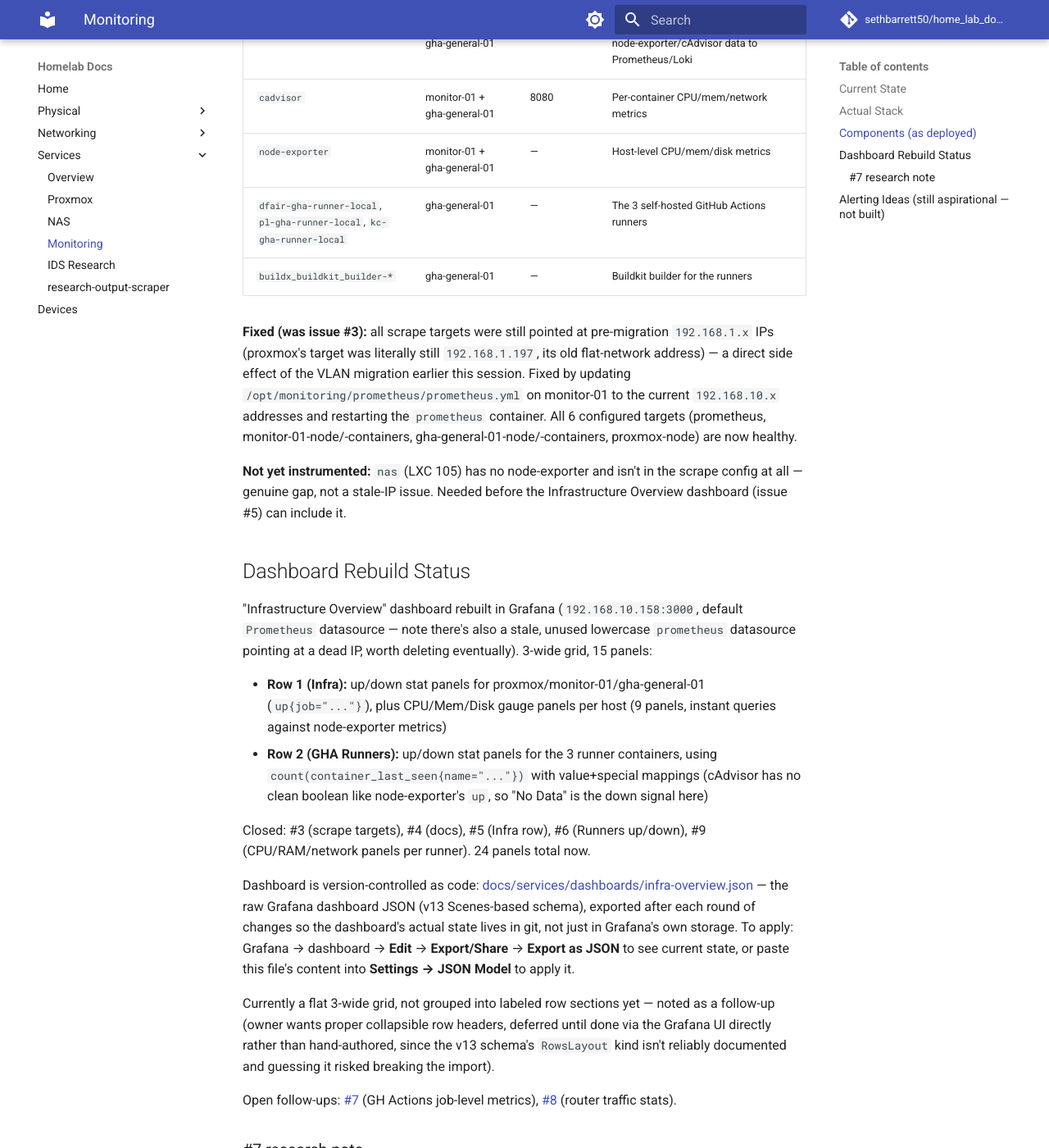
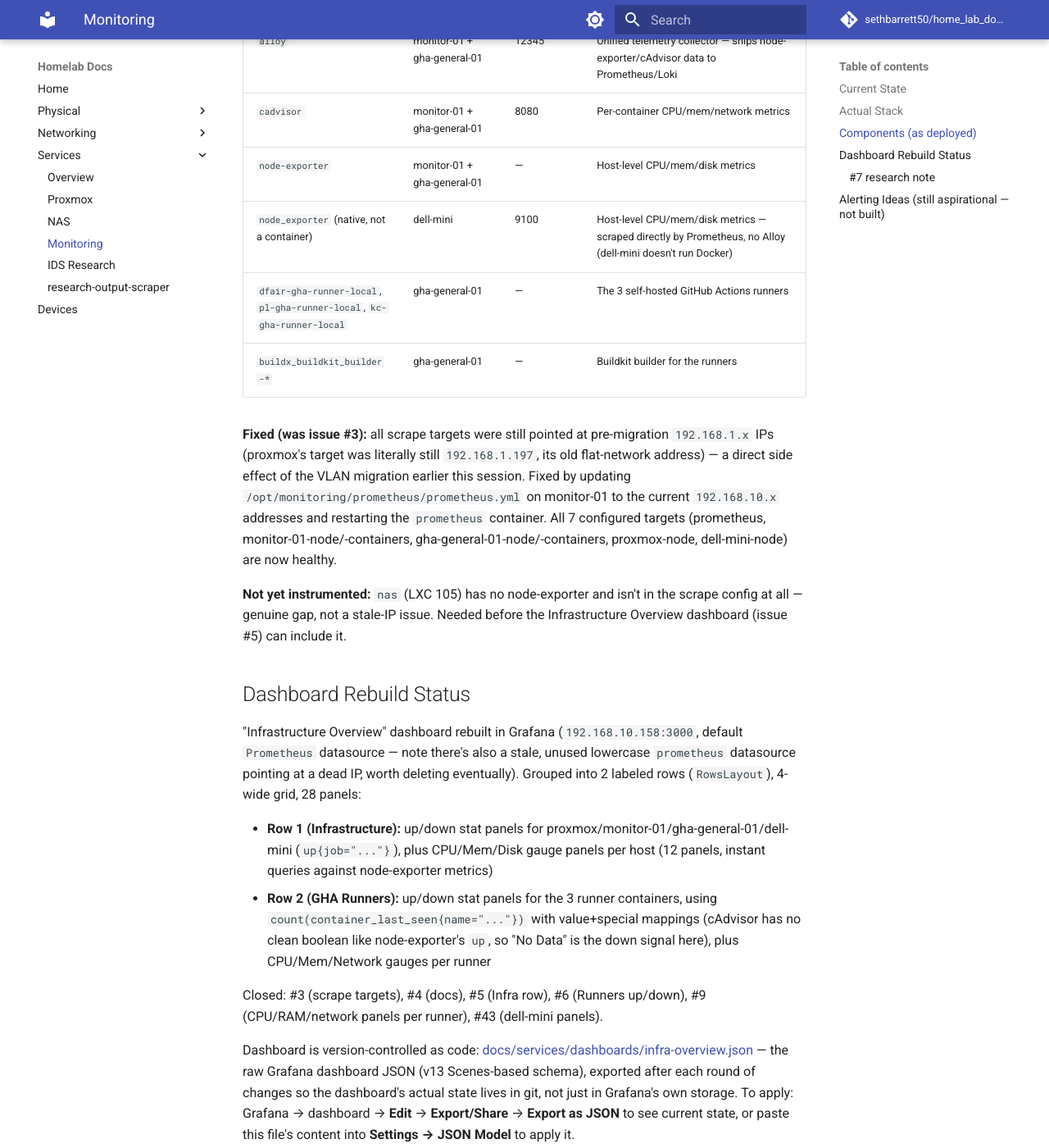
Before and after one commit to sethbarrett50/home_lab_docs, an MkDocs documentation site: the page built from docs/services/monitoring.md, in a window 1280 px wide and 1400 px high, scrolled down 986 px. Shown: the whole window at 82% size. Built offline with MkDocs 1.6.1 and Material for MkDocs 9.7.7, drawn with Linux system fonts in a browser that asks for light colours; comment, search, counter and statistics services are not loaded; some of the changed text lies outside the part shown.

Commit message:
docs: reflect dell-mini node-exporter in monitoring.md (#43)
Also fixes a pre-existing staleness: monitoring.md still said the
dashboard was "a flat 3-wide grid, not grouped into labeled row
sections yet" - that work was actually done in a later commit (2 rows,
4-wide). Panel/target counts updated (24->28 panels, 6->7 scrape
targets). research-output-scraper.md's monitoring TODO checked off
for the node-exporter half, Kuma half still tracked in #42.

```diff
--- a/docs/services/monitoring.md
+++ b/docs/services/monitoring.md
@@ -2,12 +2,16 @@
 
 ## Current State
 
-Fully deployed via Docker on two VMs — this is not aspirational, it's what's
-actually running (confirmed via `docker ps -a` on both hosts). What's missing
-is the **Grafana dashboard layer on top** — the previous dashboard was lost,
-but the entire data-collection pipeline underneath it is healthy and intact.
-Rebuild is tracked in issues
-[#3](https://github.com/sethbarrett50/home_lab_docs/issues/3)–[#8](https://github.com/sethbarrett50/home_lab_docs/issues/8).
+Fully deployed via Docker on two VMs, plus a native (non-Docker) node-exporter
+on `dell-mini` — this is not aspirational, it's what's actually running
+(confirmed via `docker ps -a` on both VMs, and `systemctl status
+node_exporter` on dell-mini). What's missing is the **Grafana dashboard
+layer on top** — the previous dashboard was lost, but the entire
+data-collection pipeline underneath it is healthy and intact. Rebuild is
+tracked in issues
+[#3](https://github.com/sethbarrett50/home_lab_docs/issues/3)–[#8](https://github.com/sethbarrett50/home_lab_docs/issues/8),
+[#43](https://github.com/sethbarrett50/home_lab_docs/issues/43) for
+dell-mini specifically.
 
 ## Actual Stack
 
@@ -31,11 +35,16 @@
         KUMA[Uptime Kuma :3001]
     end
 
+    subgraph "dell-mini (192.168.10.117)"
+        NE3[node-exporter\nnative systemd, no Docker]
+    end
+
     NE1 --> AL1
     CB1 --> AL1
     AL1 -->|remote_write| PROM
     NE2 --> PROM
     CB2 --> PROM
+    NE3 -->|direct scrape| PROM
     AL2 --> LOKI
     PROM --> GF
     LOKI --> GF
@@ -52,6 +61,7 @@
 | `alloy` | monitor-01 + gha-general-01 | 12345 | Unified telemetry collector — ships node-exporter/cAdvisor data to Prometheus/Loki |
 | `cadvisor` | monitor-01 + gha-general-01 | 8080 | Per-container CPU/mem/network metrics |
 | `node-exporter` | monitor-01 + gha-general-01 | — | Host-level CPU/mem/disk metrics |
+| `node_exporter` (native, not a container) | dell-mini | 9100 | Host-level CPU/mem/disk metrics — scraped directly by Prometheus, no Alloy (dell-mini doesn't run Docker) |
 | `dfair-gha-runner-local`, `pl-gha-runner-local`, `kc-gha-runner-local` | gha-general-01 | — | The 3 self-hosted GitHub Actions runners |
 | `buildx_buildkit_builder-*` | gha-general-01 | — | Buildkit builder for the runners |
 
@@ -60,9 +70,10 @@
 `192.168.1.197`, its old flat-network address) — a direct side effect of the
 VLAN migration earlier this session. Fixed by updating
 `/opt/monitoring/prometheus/prometheus.yml` on monitor-01 to the current
-`192.168.10.x` addresses and restarting the `prometheus` container. All 6
+`192.168.10.x` addresses and restarting the `prometheus` container. All 7
 configured targets (prometheus, monitor-01-node/-containers,
-gha-general-01-node/-containers, proxmox-node) are now healthy.
+gha-general-01-node/-containers, proxmox-node, dell-mini-node) are now
+healthy.
 
 **Not yet instrumented:** `nas` (LXC 105) has no node-exporter and isn't in
 the scrape config at all — genuine gap, not a stale-IP issue. Needed before
@@ -73,18 +84,19 @@
 "Infrastructure Overview" dashboard rebuilt in Grafana (`192.168.10.158:3000`,
 default `Prometheus` datasource — note there's also a stale, unused lowercase
 `prometheus` datasource pointing at a dead IP, worth deleting eventually).
-3-wide grid, 15 panels:
+Grouped into 2 labeled rows (`RowsLayout`), 4-wide grid, 28 panels:
 
-- **Row 1 (Infra):** up/down stat panels for proxmox/monitor-01/gha-general-01
-  (`up{job="..."}`), plus CPU/Mem/Disk gauge panels per host (9 panels,
-  instant queries against node-exporter metrics)
+- **Row 1 (Infrastructure):** up/down stat panels for
+  proxmox/monitor-01/gha-general-01/dell-mini (`up{job="..."}`), plus
+  CPU/Mem/Disk gauge panels per host (12 panels, instant queries against
+  node-exporter metrics)
 - **Row 2 (GHA Runners):** up/down stat panels for the 3 runner containers,
   using `count(container_last_seen{name="..."})` with value+special mappings
   (cAdvisor has no clean boolean like node-exporter's `up`, so "No Data" is
-  the down signal here)
+  the down signal here), plus CPU/Mem/Network gauges per runner
 
 Closed: #3 (scrape targets), #4 (docs), #5 (Infra row), #6 (Runners
-up/down), #9 (CPU/RAM/network panels per runner). 24 panels total now.
+up/down), #9 (CPU/RAM/network panels per runner), #43 (dell-mini panels).
 
 Dashboard is version-controlled as code:
 [docs/services/dashboards/infra-overview.json](dashboards/infra-overview.json)
@@ -93,12 +105,6 @@
 in Grafana's own storage. To apply: Grafana → dashboard → **Edit** →
 **Export/Share** → **Export as JSON** to see current state, or paste this
 file's content into **Settings → JSON Model** to apply it.
-
-Currently a flat 3-wide grid, not grouped into labeled row sections yet —
-noted as a follow-up (owner wants proper collapsible row headers, deferred
-until done via the Grafana UI directly rather than hand-authored, since the
-v13 schema's `RowsLayout` kind isn't reliably documented and guessing it
-risked breaking the import).
 
 Open follow-ups: [#7](https://github.com/sethbarrett50/home_lab_docs/issues/7)
 (GH Actions job-level metrics), [#8](https://github.com/sethbarrett50/home_lab_docs/issues/8)
```
Also changed, not shown: docs/services/research-output-scraper.md (+5 -3 lines).
